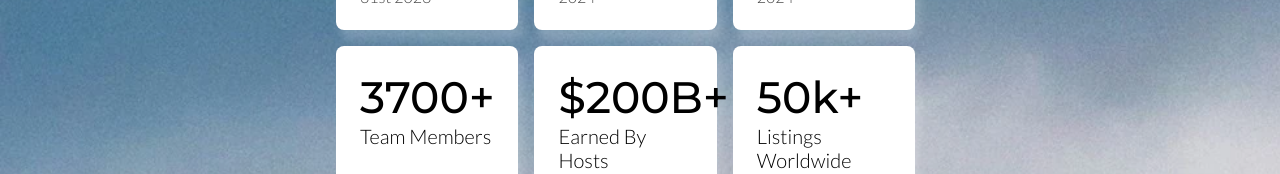
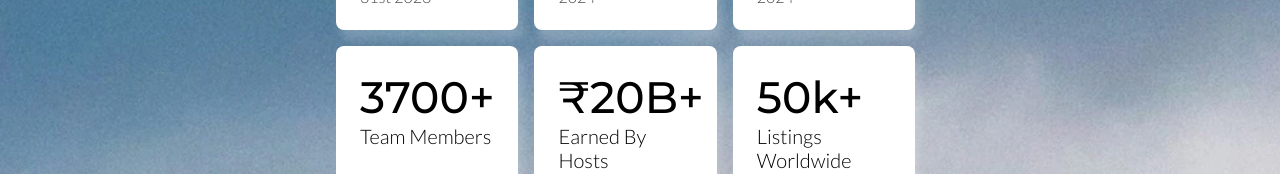
Before and after one commit to ayushmangarg2003/BookingProject, a React (Vite) app in the folder client/: page /about in a window 1280 px wide. Shown: the part 697-871 px from the top of the page. Built offline with nearby package versions, Linux system fonts and the light colour scheme.

Commit message:
Minor changes

```diff
--- a/client/src/pages/Register/Register.jsx
+++ b/client/src/pages/Register/Register.jsx
@@ -11,8 +11,6 @@ const Register = () => {
   const [password, setPassword] = useState('')
 
   const { register, error } = useRegister()
-
-  // const navigate = useNavigate()
 
   const handelSubmit = async (e) => {
     e.preventDefault()
--- a/client/src/utils/data.js
+++ b/client/src/utils/data.js
@@ -41,7 +41,7 @@ export const FACT_CARDS = [
         date: "January 1st 2024"
     },
     {
-        stat: "$200B+",
+        stat: "₹20B+",
         desc: "Earned By Hosts ",
         date: "January 1st 2024"
     },
```
